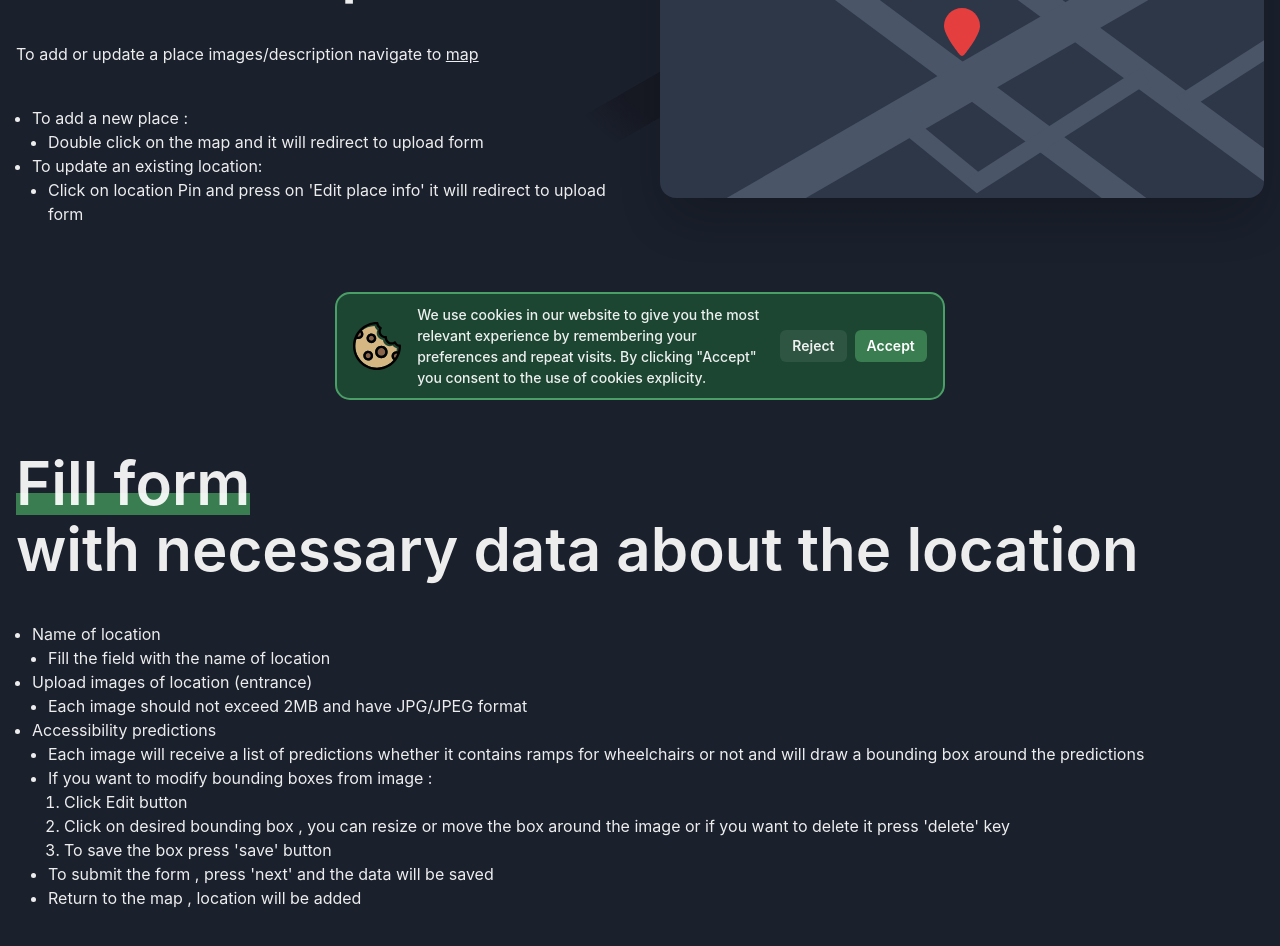
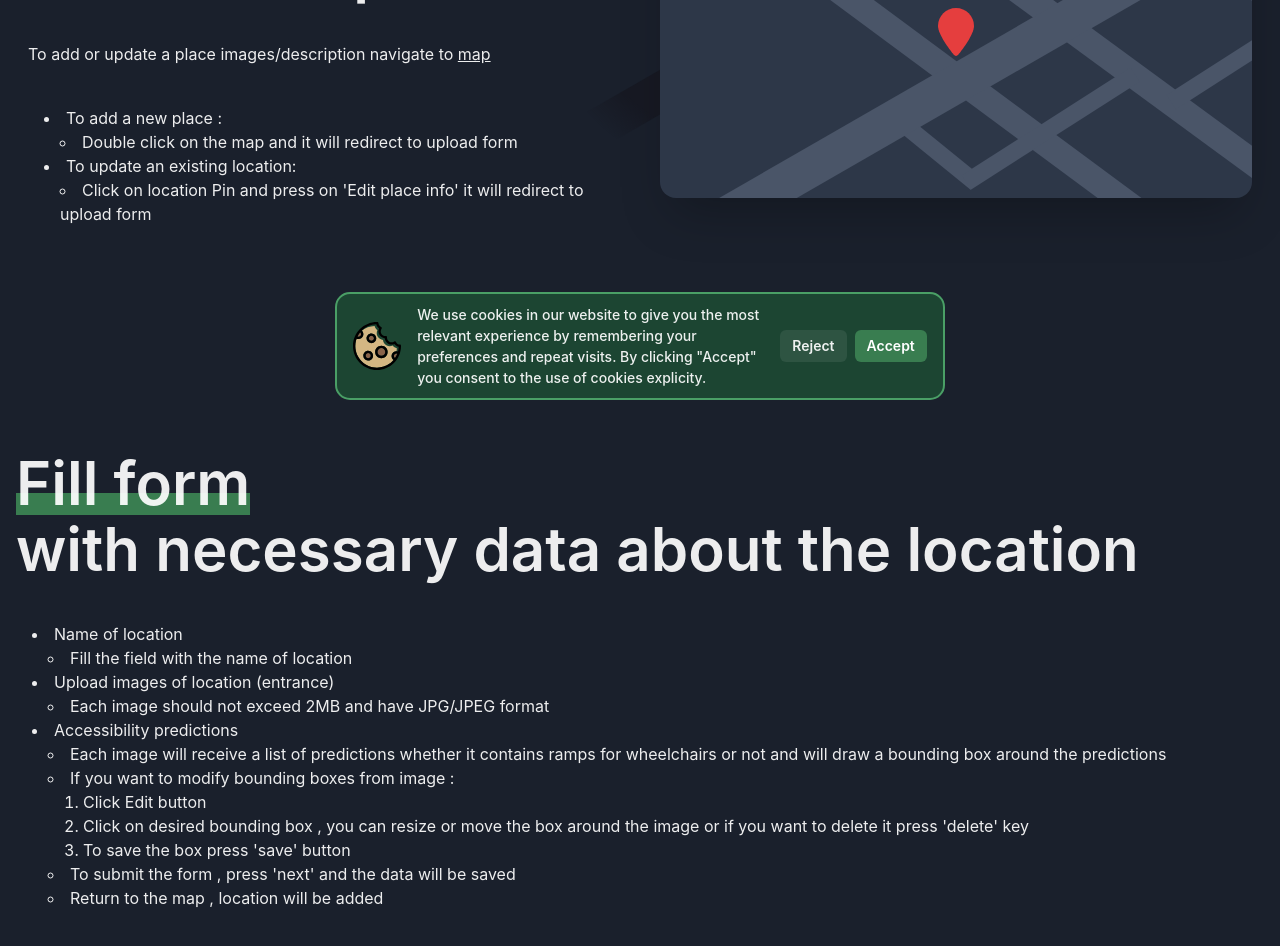
Before and after one commit to remusplesa/hackathon-accessibility-app, a React (Vite) app in the folder accessible-places-frontend/: page /how in a window 1280 px wide. Shown: the part 360-1306 px from the top of the page. Built offline with nearby package versions, Linux system fonts and the light colour scheme; no server answers.

Commit message:
changed style of list

```diff
--- a/accessible-places-frontend/src/pages/HowItWorks/HowItWorks.tsx
+++ b/accessible-places-frontend/src/pages/HowItWorks/HowItWorks.tsx
@@ -10,6 +10,7 @@ const HowItWorks = () => {
                 align={'center'}
                 spacing={{ base: 8, md: 10 }}
                 py={{ base: 20, md: 28 }}
+                px={{ sm: 3 }}
                 direction={{ base: 'column', md: 'row' }}>
                 <Stack flex={1} spacing={{ base: 5, md: 10 }} position={'relative'}>
 
@@ -41,26 +42,23 @@ const HowItWorks = () => {
                     <Text zIndex={2}>
                         To add or update a place images/description navigate to <Link href='map' textDecoration={'underline'}>map</Link>
                     </Text>
-                    <UnorderedList>
+                    <UnorderedList stylePosition={'inside'}>
                         <ListItem>
-                            <Text>To add a new place : </Text>
-                            <UnorderedList>
+                            To add a new place :
+                            <UnorderedList listStyleType={'circle'}>
                                 <ListItem>
-                                    <Text>
                                     Double click on the map and it will redirect to upload form
-                                    </Text>
+
                                 </ListItem>
                             </UnorderedList>
                         </ListItem>
                         <ListItem>
-                            <Text>
                             To update an existing location:
-                            </Text>
-                            <UnorderedList>
+
+                            <UnorderedList listStyleType={'circle'}>
                                 <ListItem>
-                                    <Text>
                                     Click on location Pin and press on 'Edit place info' it will redirect to upload form
-                                    </Text>
+
                                 </ListItem>
                             </UnorderedList>
                         </ListItem>
@@ -157,72 +155,59 @@ const HowItWorks = () => {
                         </Text>
                     </Heading>
 
-                    <UnorderedList>
+                    <UnorderedList stylePosition={'inside'}>
                         <ListItem>
-                            <Text>Name of location  </Text>
-                            <UnorderedList>
+                            Name of location
+                            <UnorderedList listStyleType={'circle'}>
                                 <ListItem>
-                                    <Text>
                                     Fill the field with the name of location
-                                    </Text>
                                 </ListItem>
                             </UnorderedList>
                         </ListItem>
                         <ListItem>
-                            <Text>
                             Upload images of location (entrance)
-                            </Text>
-                            <UnorderedList>
+
+                            <UnorderedList listStyleType={'circle'}>
                                 <ListItem>
-                                    <Text>
                                     Each image should not exceed 2MB and have JPG/JPEG format
-                                    </Text>
+
                                 </ListItem>
                             </UnorderedList>
                         </ListItem>
                         <ListItem>
-                            <Text>
                             Accessibility predictions
-                            </Text>
-                            <UnorderedList>
+
+                            <UnorderedList listStyleType={'circle'}>
                                 <ListItem>
-                                    <Text>
                                     Each image will receive a list of predictions whether it contains ramps for wheelchairs
                                     or not and will draw a bounding box around the predictions
-                                    </Text>
                                 </ListItem>
                                 <ListItem>
-                                    <Text>
                                     If you want to modify bounding boxes from image :
-                                    </Text>
+
                                     <OrderedList>
                                         <ListItem>
-                                            <Text>
                                             Click Edit button
-                                            </Text>
+
                                         </ListItem>
                                         <ListItem>
-                                            <Text>
                                             Click on desired bounding box , you can resize or move the box around the image or if you want to delete it press 'delete' key
-                                            </Text>
+
                                         </ListItem>
                                         <ListItem>
-                                            <Text>
                                             To save the box press 'save' button
-                                            </Text>
+
                                         </ListItem>
                                     </OrderedList>
 
                                 </ListItem>
                                 <ListItem>
-                                    <Text>
                                     To submit the form , press 'next' and the data will be saved
-                                    </Text>
+
                                 </ListItem>
                                 <ListItem>
-                                    <Text>
                                     Return to the map , location will be added
-                                    </Text>
+
                                 </ListItem>
 
                             </UnorderedList>
```
Lines whose indentation alone changed are shown as unchanged.
